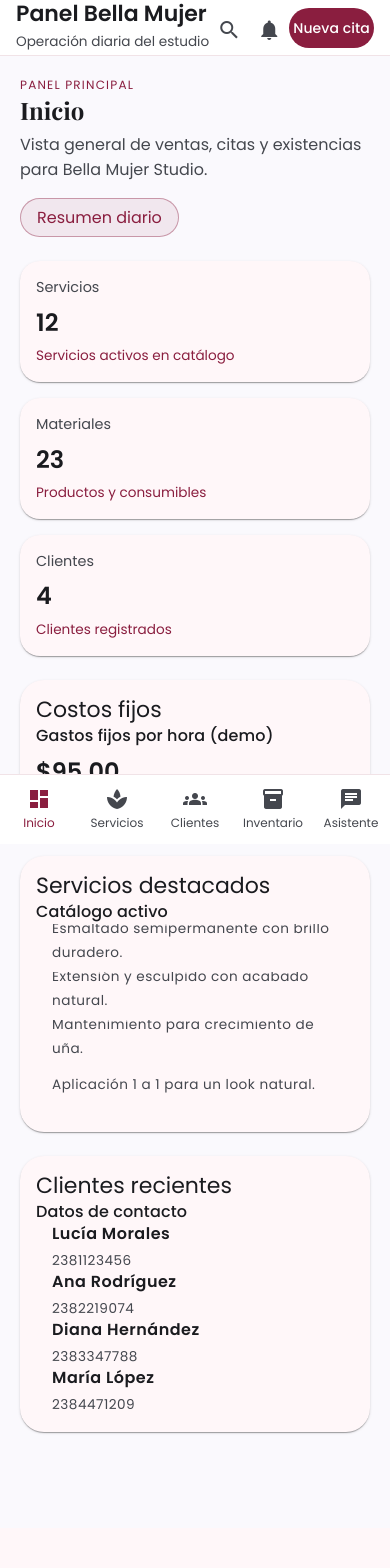
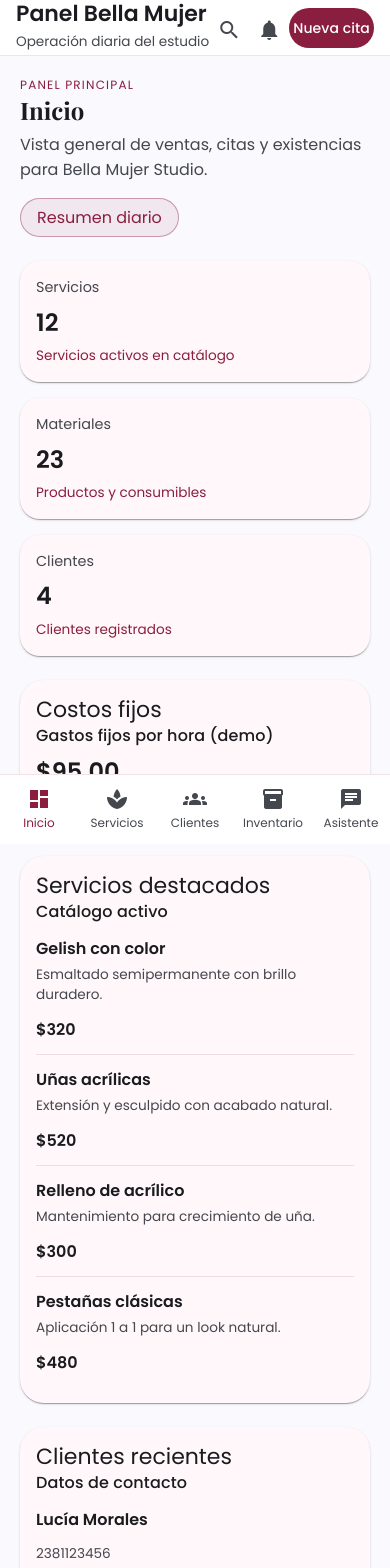
Before and after one commit to diegoaranab/bellamujerstudio, an Angular app: page /#/inicio in a window 390 px wide. Shown: the top 1568 px of the page. Before the commit the page ends 1528 px from the top, so only its background shows below. Built offline with nearby package versions, Linux system fonts and the light colour scheme.

Commit message:
Fix data row readability across pages (desktop/mobile)

```diff
--- a/src/app/pages/clientes/clientes.component.html
+++ b/src/app/pages/clientes/clientes.component.html
@@ -15,14 +15,19 @@
         <mat-card-subtitle>Contactos principales</mat-card-subtitle>
       </mat-card-header>
       <mat-card-content>
-        <mat-list class="dense-list">
-          <mat-list-item *ngFor="let cliente of (clientes$ | async)?.clients">
-            <div class="list-row">
-              <p class="name">{{ cliente.nombre }}</p>
-              <p class="detail">{{ cliente.telefono }}</p>
+        <div class="bm-data-list">
+          <div
+            class="bm-data-row"
+            *ngFor="let cliente of (clientes$ | async)?.clients"
+          >
+            <div class="bm-data-main">
+              <div class="bm-data-title">{{ cliente.nombre }}</div>
             </div>
-          </mat-list-item>
-        </mat-list>
+            <div class="bm-data-meta">
+              <div class="duration">{{ cliente.telefono }}</div>
+            </div>
+          </div>
+        </div>
       </mat-card-content>
     </mat-card>
   </section>
--- a/src/app/pages/clientes/clientes.component.scss
+++ b/src/app/pages/clientes/clientes.component.scss
@@ -44,33 +44,3 @@ mat-card {
   border-radius: 20px;
   padding: 0.5rem 0;
 }
-
-.dense-list {
-  padding: 0;
-}
-
-.list-row {
-  display: flex;
-  justify-content: space-between;
-  gap: 1rem;
-  width: 100%;
-  align-items: center;
-}
-
-.name {
-  margin: 0;
-  font-weight: 600;
-}
-
-.detail {
-  margin: 0;
-  color: var(--mat-sys-on-surface-variant, #6b5b66);
-  font-size: 0.85rem;
-}
-
-@media (max-width: 600px) {
-  .list-row {
-    flex-direction: column;
-    align-items: flex-start;
-  }
-}
--- a/src/app/pages/dashboard/dashboard.component.html
+++ b/src/app/pages/dashboard/dashboard.component.html
@@ -57,19 +57,27 @@
         <mat-card-subtitle>Catálogo activo</mat-card-subtitle>
       </mat-card-header>
       <mat-card-content>
-        <mat-list class="dense-list">
-          <mat-list-item *ngFor="let servicio of serviciosDestacados$ | async">
-            <div class="list-row">
-              <div>
-                <p class="name">{{ servicio.nombre }}</p>
-                <p class="detail">{{ servicio.descripcionCorta }}</p>
+        <div class="bm-data-list">
+          <div
+            class="bm-data-row"
+            *ngFor="let servicio of serviciosDestacados$ | async"
+          >
+            <div class="bm-data-main">
+              <div class="bm-data-title">{{ servicio.nombre }}</div>
+              <div class="bm-data-subtitle">
+                {{ servicio.descripcionCorta }}
               </div>
-              <p class="amount">
-                {{ servicio.precioBaseMXN | currency: 'MXN' }}
-              </p>
             </div>
-          </mat-list-item>
-        </mat-list>
+            <div class="bm-data-meta">
+              <div class="price">
+                {{
+                  servicio.precioBaseMXN
+                    | currency: 'MXN':'symbol-narrow':'1.0-0'
+                }}
+              </div>
+            </div>
+          </div>
+        </div>
       </mat-card-content>
     </mat-card>
   </section>
@@ -81,16 +89,19 @@
         <mat-card-subtitle>Datos de contacto</mat-card-subtitle>
       </mat-card-header>
       <mat-card-content>
-        <mat-list class="dense-list">
-          <mat-list-item *ngFor="let cliente of clientesRecientes$ | async">
-            <div class="list-row">
-              <div>
-                <p class="name">{{ cliente.nombre }}</p>
-                <p class="detail">{{ cliente.telefono }}</p>
-              </div>
+        <div class="bm-data-list">
+          <div
+            class="bm-data-row"
+            *ngFor="let cliente of clientesRecientes$ | async"
+          >
+            <div class="bm-data-main">
+              <div class="bm-data-title">{{ cliente.nombre }}</div>
             </div>
-          </mat-list-item>
-        </mat-list>
+            <div class="bm-data-meta">
+              <div class="duration">{{ cliente.telefono }}</div>
+            </div>
+          </div>
+        </div>
       </mat-card-content>
     </mat-card>
   </section>
--- a/src/app/pages/dashboard/dashboard.component.scss
+++ b/src/app/pages/dashboard/dashboard.component.scss
@@ -72,43 +72,14 @@
   border-radius: 24px;
 }
 
-.name {
-  margin: 0;
-  font-weight: 600;
-}
-
 .detail {
   margin: 0.2rem 0 0;
   color: var(--mat-sys-on-surface-variant, #6b5b66);
   font-size: 0.85rem;
 }
 
-.dense-list {
-  padding: 0;
-}
-
-.list-row {
-  display: flex;
-  justify-content: space-between;
-  gap: 1rem;
-  width: 100%;
-  align-items: center;
-}
-
-.amount {
-  margin: 0;
-  font-weight: 600;
-  color: var(--mat-sys-primary);
-  white-space: nowrap;
-}
-
 @media (max-width: 600px) {
   .page-header {
     align-items: flex-start;
   }
-
-  .list-row {
-    flex-direction: column;
-    align-items: flex-start;
-  }
 }
--- a/src/app/pages/inventario/inventario.component.html
+++ b/src/app/pages/inventario/inventario.component.html
@@ -15,25 +15,28 @@
         <mat-card-subtitle>Control de existencias</mat-card-subtitle>
       </mat-card-header>
       <mat-card-content>
-        <mat-list class="dense-list bm-list">
-          <mat-list-item
+        <div class="bm-data-list">
+          <div
+            class="bm-data-row"
             *ngFor="let material of (inventario$ | async)?.materials"
           >
-            <span matListItemTitle>{{ material.nombre }}</span>
-            <span matListItemLine>
-              Stock actual: {{ material.stockActual }} {{ material.unidad }} •
-              Mínimo sugerido: {{ material.stockMinimo }} {{ material.unidad }}
-            </span>
-            <div matListItemMeta>
+            <div class="bm-data-main">
+              <div class="bm-data-title">{{ material.nombre }}</div>
+              <div class="bm-data-subtitle">
+                Stock actual: {{ material.stockActual }} {{ material.unidad }}
+              </div>
+            </div>
+            <div class="bm-data-meta">
               <mat-chip
                 *ngIf="material.stockMinimo > 0 && material.stockActual <= material.stockMinimo"
                 color="warn"
+                selected
               >
                 Stock bajo
               </mat-chip>
             </div>
-          </mat-list-item>
-        </mat-list>
+          </div>
+        </div>
       </mat-card-content>
     </mat-card>
   </section>
--- a/src/app/pages/inventario/inventario.component.scss
+++ b/src/app/pages/inventario/inventario.component.scss
@@ -44,7 +44,3 @@ mat-card {
   border-radius: 20px;
   padding: 0.5rem 0;
 }
-
-.dense-list {
-  padding: 0;
-}
--- a/src/app/pages/servicios/servicios.component.html
+++ b/src/app/pages/servicios/servicios.component.html
@@ -17,16 +17,25 @@
         </mat-card-subtitle>
       </mat-card-header>
       <mat-card-content>
-        <mat-list class="dense-list bm-list">
-          <mat-list-item *ngFor="let servicio of categoria.servicios">
-            <span matListItemTitle>{{ servicio.nombre }}</span>
-            <span matListItemLine>{{ servicio.descripcionCorta }}</span>
-            <div matListItemMeta class="list-meta">
-              <span class="price">{{ servicio.precioBaseMXN | currency: 'MXN' }}</span>
-              <span class="duration">{{ servicio.duracionMinBase }} min</span>
+        <div class="bm-data-list">
+          <div class="bm-data-row" *ngFor="let servicio of categoria.servicios">
+            <div class="bm-data-main">
+              <div class="bm-data-title">{{ servicio.nombre }}</div>
+              <div class="bm-data-subtitle">
+                {{ servicio.descripcionCorta }}
+              </div>
             </div>
-          </mat-list-item>
-        </mat-list>
+            <div class="bm-data-meta">
+              <div class="price">
+                {{
+                  servicio.precioBaseMXN
+                    | currency: 'MXN':'symbol-narrow':'1.0-0'
+                }}
+              </div>
+              <div class="duration">{{ servicio.duracionMinBase }} min</div>
+            </div>
+          </div>
+        </div>
       </mat-card-content>
     </mat-card>
   </section>
--- a/src/app/pages/servicios/servicios.component.scss
+++ b/src/app/pages/servicios/servicios.component.scss
@@ -44,31 +44,3 @@ mat-card {
   border-radius: 20px;
   padding: 0.5rem 0;
 }
-
-.dense-list {
-  padding: 0;
-}
-
-.list-meta {
-  display: flex;
-  flex-direction: column;
-  align-items: flex-end;
-  gap: 0.15rem;
-  font-weight: 600;
-  color: var(--mat-sys-primary);
-}
-
-.list-meta span {
-  display: block;
-}
-
-.list-meta .duration {
-  font-weight: 500;
-  color: var(--mat-sys-on-surface-variant, #6b5b66);
-}
-
-@media (max-width: 840px) {
-  .list-meta {
-    align-items: flex-start;
-  }
-}
--- a/src/styles.scss
+++ b/src/styles.scss
@@ -56,66 +56,68 @@ button {
   font-family: inherit;
 }
 
-.dense-list {
-  .mat-mdc-list-item,
-  .mdc-list-item {
-    height: auto;
-    padding-top: 0.75rem;
-    padding-bottom: 0.75rem;
+.bm-data-list {
+  display: flex;
+  flex-direction: column;
+}
+
+.bm-data-row {
+  display: grid;
+  grid-template-columns: minmax(0, 1fr) auto;
+  gap: 0.75rem 1.5rem;
+  padding: 0.75rem 0;
+  border-bottom: 1px solid
+    color-mix(in srgb, var(--mat-sys-primary) 12%, transparent);
+}
+
+.bm-data-row:last-child {
+  border-bottom: none;
+}
+
+.bm-data-main {
+  min-width: 0;
+}
+
+.bm-data-title {
+  font-weight: 600;
+  overflow-wrap: anywhere;
+}
+
+.bm-data-subtitle {
+  margin-top: 0.25rem;
+  font-size: 0.85rem;
+  color: var(--mat-sys-on-surface-variant, #6b5b66);
+  overflow-wrap: anywhere;
+}
+
+.bm-data-meta {
+  display: flex;
+  flex-direction: column;
+  align-items: flex-end;
+  gap: 0.25rem;
+  text-align: right;
+  white-space: nowrap;
+}
+
+.bm-data-meta .price {
+  font-weight: 600;
+}
+
+.bm-data-meta .duration {
+  font-size: 0.85rem;
+  color: var(--mat-sys-on-surface-variant, #6b5b66);
+}
+
+@media (max-width: 720px) {
+  .bm-data-row {
+    grid-template-columns: minmax(0, 1fr);
   }
 
-  .mdc-list-item__content,
-  .mat-mdc-list-item-content {
-    min-width: 0;
-  }
-
-  .mdc-list-item__primary-text,
-  .mdc-list-item__secondary-text,
-  .mat-mdc-list-item-line {
+  .bm-data-meta {
+    flex-direction: row;
+    align-items: center;
+    text-align: left;
     white-space: normal;
+    gap: 0.75rem;
   }
 }
-
-.bm-list {
-  .mat-mdc-list-item,
-  .mdc-list-item {
-    height: auto;
-    align-items: flex-start;
-  }
-
-  .mat-mdc-list-item-content {
-    align-items: flex-start;
-  }
-
-  .mat-mdc-list-item-title,
-  .mat-mdc-list-item-line {
-    white-space: normal;
-  }
-
-  .mat-mdc-list-item-meta {
-    align-self: flex-start;
-    text-align: right;
-  }
-}
-
-@media (max-width: 840px) {
-  .bm-list {
-    .mat-mdc-list-item.mdc-list-item {
-      flex-wrap: wrap;
-      align-items: flex-start;
-      height: auto;
-    }
-
-    .mdc-list-item__content {
-      flex: 1 1 100%;
-      min-width: 0;
-    }
-
-    .mat-mdc-list-item-meta {
-      flex: 1 1 100%;
-      width: 100%;
-      margin-top: 0.35rem;
-      text-align: left;
-    }
-  }
-}
```
